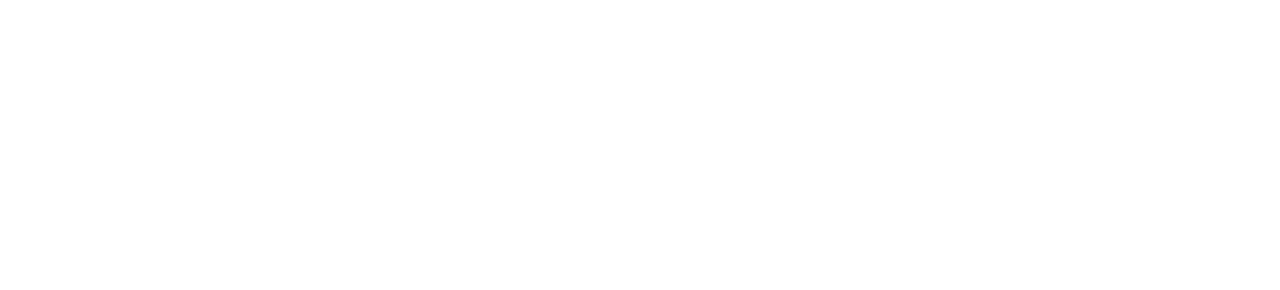
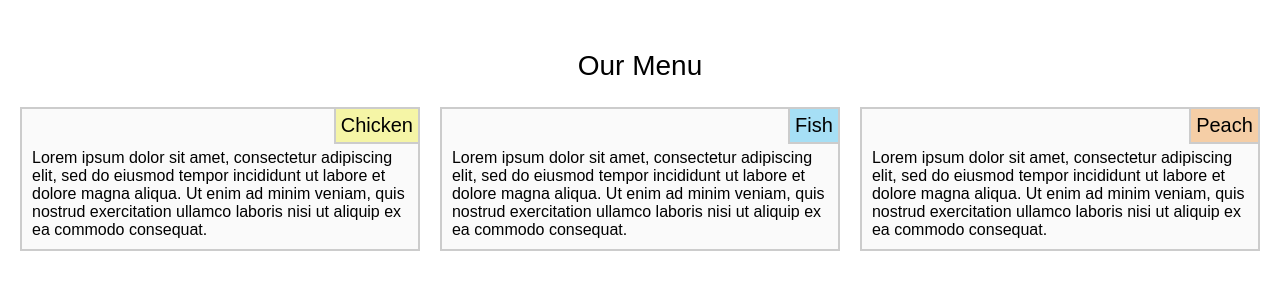
Before and after one commit to Pablo-gm/coursera_html, a plain HTML site: page module2/index.html in a window 1280 px wide. Drawn offline with Linux system fonts and the light colour scheme.

Commit message:
Assigment for week 2

```diff
--- /dev/null
+++ b/module2/css/style.css
@@ -0,0 +1,84 @@
+* {
+  box-sizing: border-box;
+}
+
+body{
+  font-family: Arial;
+  margin: 10px;
+  margin-top: 50px;
+}
+
+.main-header {
+  text-align: center;
+  margin-bottom: 15px;
+  font-size: 175%;
+  display: block;
+}
+
+.chicken-menu{
+  background-color: #F5F5A6;
+}
+
+.fish-menu{
+  background-color: #A6DFF5;
+}
+
+.peach-menu{
+  background-color: #F5CEA6;
+}
+
+.menu-title{
+  border: 2px solid #CCCCCC;
+  padding: 5px;
+  position: absolute;
+  right: -2px;
+  top: -2px;
+  font-size: 125%;
+}
+
+.menu{
+  background-color: #FAFAFA;
+  border: 2px solid #CCCCCC;
+  position: relative;
+  padding: 10px;
+  padding-top: 40px;
+}
+
+/* Simple Responsive Framework. */
+.row {
+  width: 100%;
+  margin-left: -10px;
+  margin-right: -10px;
+  display: inline;
+}
+
+  .col-md-4, .col-lg-4{
+    float: left;
+    padding: 10px 10px;
+  }
+
+/********** Desktop version **********/
+@media (min-width: 992px) {
+  .col-lg-4 {
+    width: 33.33%;
+  }
+
+}
+
+/********** Tablet version **********/
+@media (min-width: 768px) and (max-width: 991px) {
+
+  .col-md-6 {
+    width: 50%;
+  }
+
+  .col-md-12 {
+    width: 100%;
+  }
+
+}
+
+/********** Movil version **********/
+@media (max-width: 767px) {
+
+}
--- a/module2/index.html
+++ b/module2/index.html
@@ -2,11 +2,37 @@
 <html>
   <head>
     <meta charset="utf-8">
+    <meta http-equiv="X-UA-Compatible" content="IE=edge">
     <meta name="viewport" content="width=device-width, initial-scale=1">
     <title>Assigment</title>
 
+    <link rel="stylesheet" href="css/style.css">
+
   </head>
 <body>
+	<span class="main-header">Our Menu</span>
+	<div class="row">
+		<div class="col-lg-4 col-md-6">
+			<div class="menu">
+				<span class="menu-title chicken-menu">Chicken</span>
+				Lorem ipsum dolor sit amet, consectetur adipiscing elit, sed do eiusmod tempor incididunt ut labore et dolore magna aliqua. Ut enim ad minim veniam, quis nostrud exercitation ullamco laboris nisi ut aliquip ex ea commodo consequat.
+			</div>
+		</div>
+
+		<div class="col-lg-4 col-md-6">
+			<div class="menu">
+				<span class="menu-title fish-menu">Fish</span>
+				Lorem ipsum dolor sit amet, consectetur adipiscing elit, sed do eiusmod tempor incididunt ut labore et dolore magna aliqua. Ut enim ad minim veniam, quis nostrud exercitation ullamco laboris nisi ut aliquip ex ea commodo consequat.
+			</div>
+		</div>
+
+		<div class="col-lg-4 col-md-12">
+			<div class="menu">
+				<span class="menu-title peach-menu">Peach</span>
+				Lorem ipsum dolor sit amet, consectetur adipiscing elit, sed do eiusmod tempor incididunt ut labore et dolore magna aliqua. Ut enim ad minim veniam, quis nostrud exercitation ullamco laboris nisi ut aliquip ex ea commodo consequat.
+			</div>
+		</div>
+	</div>
 
 </body>
 </html>
```
Also changed, not shown: 2 other files.
